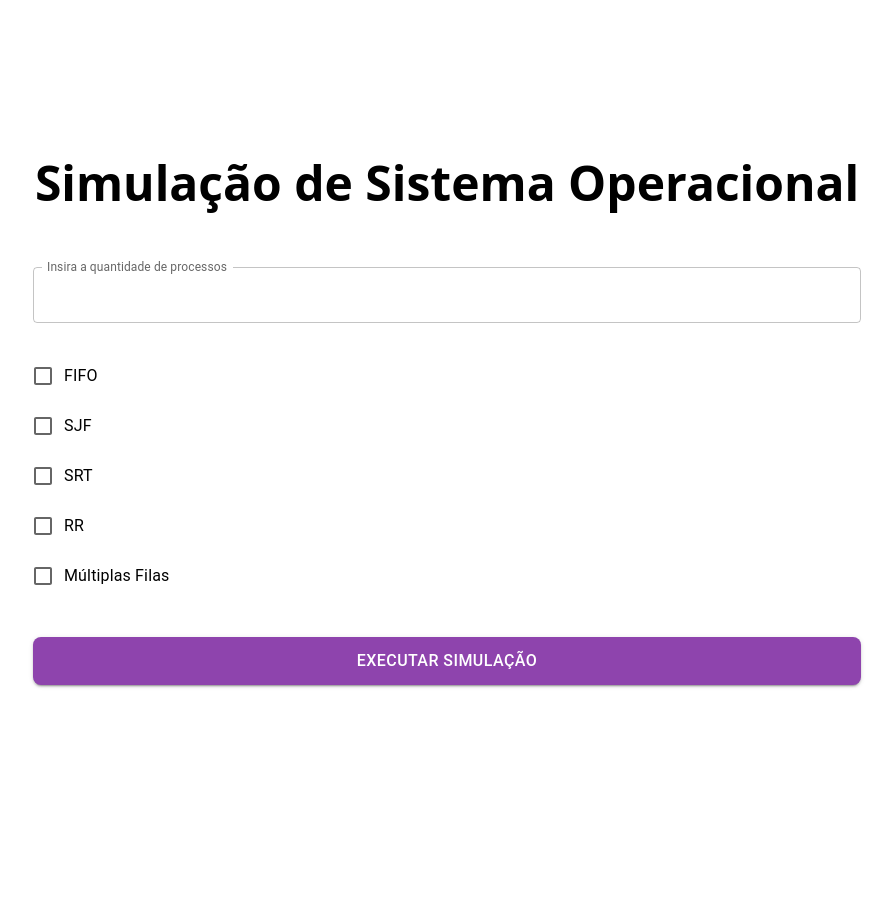
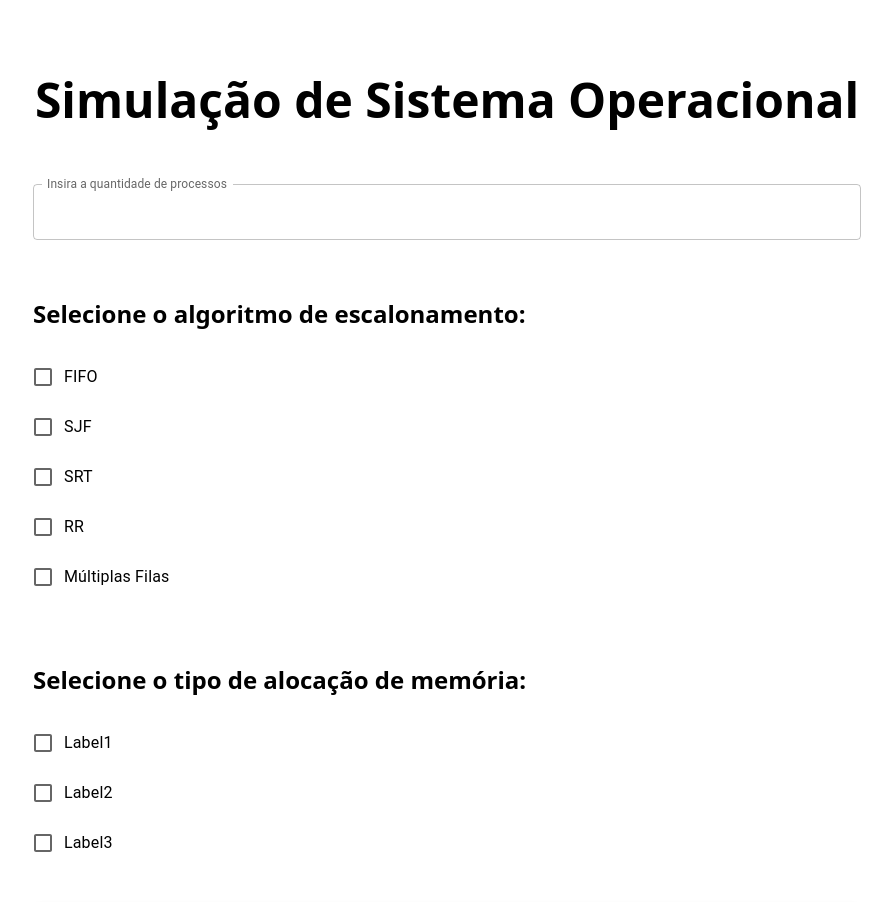
Before and after one commit to brenodoamaral1/simulasor-so, a React (Vite) app: page / in a window 1280 px wide. Shown: the top 902 px of the page, without its empty margins (193-1086 px from the left). Before the commit the page ends 800 px from the top, so only its background shows below. Built offline with nearby package versions, Linux system fonts and the light colour scheme.

Commit message:
add alocação de memoria

```diff
--- a/src/App.css
+++ b/src/App.css
@@ -9,6 +9,12 @@ h1 {
   color: black;
   margin-bottom: 6vh;
   font-size: 6vh;
+}
+h3 {
+  color: black;
+  margin-bottom: 3vh;
+  font-size: 3vh;
+  align-self: flex-start;
 }
 
 label {
--- a/src/App.tsx
+++ b/src/App.tsx
@@ -38,6 +38,7 @@ function App() {
         }}
       />
         <FormGroup className='FormGroup'>
+          <h3>Selecione o algoritmo de escalonamento:</h3>
           <FormControlLabel
             className = 'FormControlLabel'
             control={<Checkbox
@@ -84,6 +85,36 @@ function App() {
             label="Múltiplas Filas"
           />
         </FormGroup>
+        <FormGroup className='FormGroup'>
+          <h3>Selecione o tipo de alocação de memória:</h3>
+          <FormControlLabel
+            className = 'FormControlLabel'
+            control={<Checkbox
+            checked={selectedCheckbox === 'checkbox1'}
+            onChange={handleCheckboxChange}
+            name="checkbox1"
+          />}
+            label="Label1"
+          />
+          <FormControlLabel
+            className = 'FormControlLabel'
+            control={<Checkbox
+            checked={selectedCheckbox === 'checkbox2'}
+            onChange={handleCheckboxChange}
+            name="checkbox2"
+          />}
+            label="Label2"
+          />
+          <FormControlLabel
+            className = 'FormControlLabel'
+            control={<Checkbox
+            checked={selectedCheckbox === 'checkbox3'}
+            onChange={handleCheckboxChange}
+            name="checkbox3"
+          />}
+            label="Label3"
+          />
+        </FormGroup>
         <Button
           variant="contained"
           color="primary"
@@ -99,6 +130,7 @@ function App() {
             },
           }}
         >
+
           Executar Simulação
         </Button>
       </div>
```
